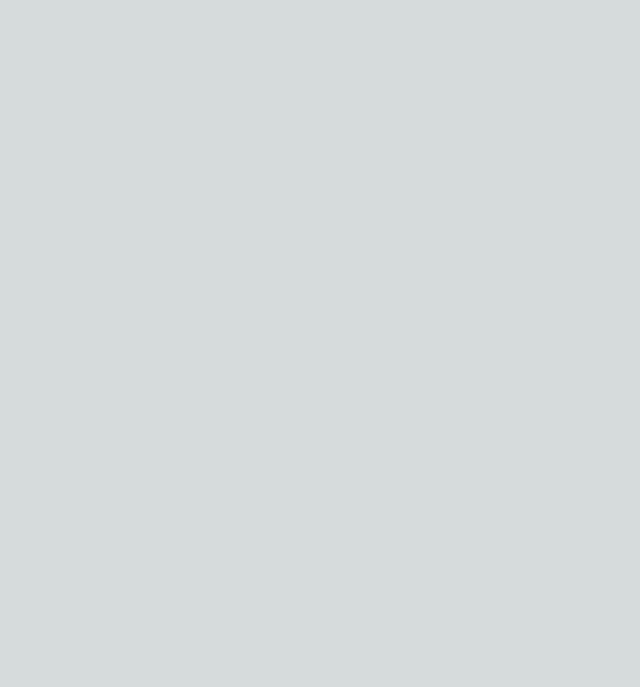
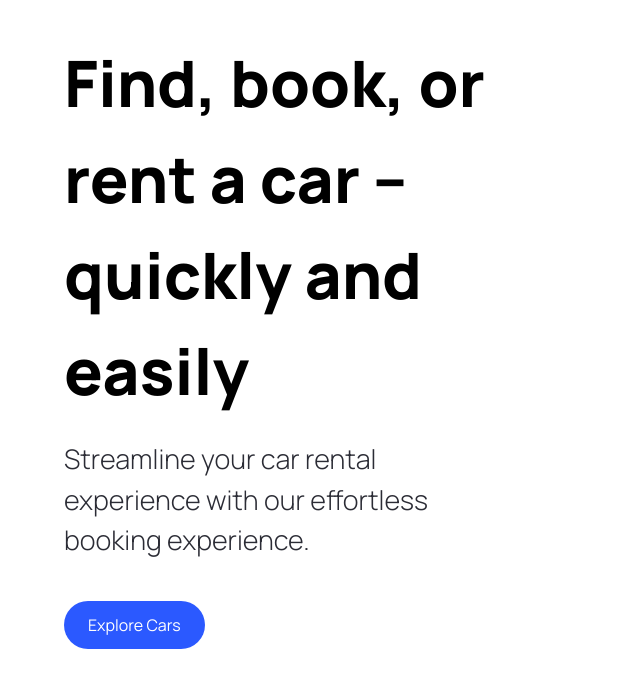
Before and after one commit to locaulker/cars-showcase, a Next.js app: page / in a window 1280 px wide. Shown: the part 109-796 px from the top of the page, without its empty margins (0-640 px from the left). Built offline with nearby package versions, Linux system fonts and the light colour scheme.

Commit message:
started hero section

```diff
--- a/app/globals.css
+++ b/app/globals.css
@@ -1,27 +1,219 @@
+@import url("https://fonts.googleapis.com/css2?family=Manrope:wght@200;300;400;500;600;700;800&display=swap");
+
 @tailwind base;
 @tailwind components;
 @tailwind utilities;
 
-:root {
-  --foreground-rgb: 0, 0, 0;
-  --background-start-rgb: 214, 219, 220;
-  --background-end-rgb: 255, 255, 255;
+* {
+  margin: 0;
+  padding: 0;
+  box-sizing: border-box;
+  font-family: "Manrope", sans-serif;
 }
 
-@media (prefers-color-scheme: dark) {
-  :root {
-    --foreground-rgb: 255, 255, 255;
-    --background-start-rgb: 0, 0, 0;
-    --background-end-rgb: 0, 0, 0;
-  }
+/* START: General styles */
+.max-width {
+  @apply max-w-[1440px] mx-auto;
 }
 
-body {
-  color: rgb(var(--foreground-rgb));
-  background: linear-gradient(
-      to bottom,
-      transparent,
-      rgb(var(--background-end-rgb))
-    )
-    rgb(var(--background-start-rgb));
+.padding-x {
+  @apply sm:px-16 px-6;
 }
+
+.padding-y {
+  @apply py-4;
+}
+
+.flex-center {
+  @apply flex items-center justify-center;
+}
+
+.flex-between {
+  @apply flex justify-between items-center;
+}
+
+.custom-btn {
+  @apply flex flex-row relative justify-center items-center py-3 px-6 outline-none;
+}
+/* END: General styles */
+
+/* START: Hero styles */
+.hero {
+  @apply flex xl:flex-row flex-col gap-5 relative z-0 max-w-[1440px] mx-auto;
+}
+
+.hero__title {
+  @apply 2xl:text-[72px] sm:text-[64px] text-[50px] font-extrabold;
+}
+
+.hero__subtitle {
+  @apply text-[27px] text-black-100 font-light mt-5;
+}
+
+.hero__image-container {
+  @apply xl:flex-[1.5] flex justify-end items-end w-full xl:h-screen;
+}
+
+.hero__image {
+  @apply relative xl:w-full w-[90%] xl:h-full h-[590px] z-0;
+}
+
+.hero__image-overlay {
+  @apply absolute xl:-top-24 xl:-right-1/2 -right-1/4 bg-hero-bg bg-repeat-round -z-10 w-full xl:h-screen h-[590px] overflow-hidden;
+}
+/* END: Hero styles */
+
+/* START: Home styles */
+
+.home__text-container {
+  @apply flex flex-col items-start justify-start gap-y-2.5 text-black-100;
+}
+
+.home__filters {
+  @apply mt-12 w-full flex-between items-center flex-wrap gap-5;
+}
+
+.home__filter-container {
+  @apply flex justify-start flex-wrap items-center gap-2;
+}
+
+.home__cars-wrapper {
+  @apply grid 2xl:grid-cols-4 xl:grid-cols-3 md:grid-cols-2 grid-cols-1 w-full gap-8 pt-14;
+}
+
+.home__error-container {
+  @apply mt-16 flex justify-center items-center flex-col gap-2;
+}
+/* END: Home styles */
+
+/* START: Car Card styles */
+.car-card {
+  @apply flex flex-col p-6 justify-center items-start text-black-100 bg-primary-blue-100 hover:bg-white hover:shadow-md rounded-3xl;
+}
+
+.car-card__content {
+  @apply w-full flex justify-between items-start gap-2;
+}
+
+.car-card__content-title {
+  @apply text-[22px] leading-[26px] font-bold capitalize;
+}
+
+.car-card__price {
+  @apply flex mt-6 text-[32px] leading-[38px] font-extrabold;
+}
+
+.car-card__price-dollar {
+  @apply self-start text-[14px] leading-[17px] font-semibold;
+}
+
+.car-card__price-day {
+  @apply self-end text-[14px] leading-[17px] font-medium;
+}
+
+.car-card__image {
+  @apply relative w-full h-40 my-3 object-contain;
+}
+
+.car-card__icon-container {
+  @apply flex group-hover:invisible w-full justify-between text-grey;
+}
+
+.car-card__icon {
+  @apply flex flex-col justify-center items-center gap-2;
+}
+
+.car-card__icon-text {
+  @apply text-[14px] leading-[17px];
+}
+
+.car-card__btn-container {
+  @apply hidden group-hover:flex absolute bottom-0 w-full z-10;
+}
+/* END: Car Card styles */
+
+/* START: Car Details styles */
+.car-details__dialog-panel {
+  @apply relative w-full max-w-lg max-h-[90vh] overflow-y-auto transform rounded-2xl bg-white p-6 text-left shadow-xl transition-all flex flex-col gap-5;
+}
+
+.car-details__close-btn {
+  @apply absolute top-2 right-2 z-10 w-fit p-2 bg-primary-blue-100 rounded-full;
+}
+
+.car-details__main-image {
+  @apply relative w-full h-40 bg-pattern bg-cover bg-center rounded-lg;
+}
+/* END: Car Details styles */
+
+/* START: Custom Filter styles */
+.custom-filter__btn {
+  @apply relative w-full min-w-[127px] flex justify-between items-center cursor-default rounded-lg bg-white py-2 px-3 text-left shadow-md sm:text-sm border;
+}
+
+.custom-filter__options {
+  @apply absolute mt-1 max-h-60 w-full overflow-auto rounded-md bg-white py-1 text-base shadow-lg ring-1 ring-black ring-opacity-5 focus:outline-none sm:text-sm;
+}
+/* END: Custom Filter styles */
+
+/* START: Footer styles */
+.footer {
+  @apply flex flex-col text-black-100  mt-5 border-t border-gray-100;
+}
+
+.footer__links-container {
+  @apply flex max-md:flex-col flex-wrap justify-between gap-5 sm:px-16 px-6 py-10;
+}
+
+.footer__rights {
+  @apply flex flex-col justify-start items-start gap-6;
+}
+
+.footer__links {
+  @apply flex-1 w-full flex md:justify-end flex-wrap max-md:mt-10 gap-20;
+}
+
+.footer__link {
+  @apply flex flex-col gap-6 text-base min-w-[170px];
+}
+
+.footer__copyrights {
+  @apply flex justify-between items-center flex-wrap mt-10 border-t border-gray-100 sm:px-16 px-6 py-10;
+}
+
+.footer__copyrights-link {
+  @apply flex-1 flex sm:justify-end justify-center max-sm:mt-4 gap-10;
+}
+/* END: Footer styles */
+
+/* START: searchbar styles */
+.searchbar {
+  @apply flex items-center justify-start max-sm:flex-col w-full relative max-sm:gap-4 max-w-3xl;
+}
+
+.searchbar__item {
+  @apply flex-1 max-sm:w-full flex justify-start items-center relative;
+}
+
+.searchbar__input {
+  @apply w-full h-[48px] pl-12 p-4 bg-light-white rounded-r-full max-sm:rounded-full outline-none cursor-pointer text-sm;
+}
+/* END: searchbar styles */
+
+/* START: search manufacturer styles */
+.search-manufacturer {
+  @apply flex-1 max-sm:w-full flex justify-start items-center;
+}
+
+.search-manufacturer__input {
+  @apply w-full h-[48px] pl-12 p-4 rounded-l-full max-sm:rounded-full bg-light-white outline-none cursor-pointer text-sm;
+}
+
+.search-manufacturer__options {
+  @apply absolute mt-1 max-h-60 w-full overflow-auto rounded-md bg-white py-1 text-base shadow-lg ring-1 ring-black ring-opacity-5 focus:outline-none sm:text-sm;
+}
+
+.search-manufacturer__option {
+  @apply cursor-default select-none py-2 pl-10 pr-4;
+}
+/* END: search manufacturer styles */
--- a/app/page.tsx
+++ b/app/page.tsx
@@ -1,5 +1,10 @@
 import Image from "next/image"
+import { Hero } from "@/components"
 
 export default function Home() {
-  return <main className=""></main>
+  return (
+    <main className="overflow-hidden">
+      <Hero />
+    </main>
+  )
 }
--- /dev/null
+++ b/components/CustomButton.tsx
@@ -0,0 +1,23 @@
+"use client"
+import Image from "next/image"
+import { CustomButtonProps } from "@/types"
+
+const CustomButton = ({
+  title,
+  containerStyles,
+  handleClick
+}: CustomButtonProps) => {
+  return (
+    <button
+      disabled={false}
+      type={"button"}
+      className={`custom-btn ${containerStyles}`}
+      onClick={() => {
+        handleClick
+      }}
+    >
+      <span className={`flex-1`}>{title}</span>
+    </button>
+  )
+}
+export default CustomButton
--- /dev/null
+++ b/components/Hero.tsx
@@ -0,0 +1,32 @@
+"use client"
+
+import Image from "next/image"
+import CustomButton from "./CustomButton"
+
+const Hero = () => {
+  const handleScroll = () => {}
+  return (
+    <div className="hero">
+      <div className="flex-1 pt-36 padding-x">
+        <h2 className="hero__title">
+          Find, book, or rent a car --quickly and easily
+        </h2>
+
+        <p className="hero__subtitle">
+          Streamline your car rental experience with our effortless booking
+          experience.
+        </p>
+
+        <CustomButton
+          title="Explore Cars"
+          containerStyles="bg-primary-blue text-white rounded-full mt-10"
+          handleClick={handleScroll}
+        />
+      </div>
+      <div className="hero__image-container">
+        <div className="hero__image">{/* <Image src="" /> */}</div>
+      </div>
+    </div>
+  )
+}
+export default Hero
--- /dev/null
+++ b/components/index.ts
@@ -0,0 +1,4 @@
+import Hero from "./Hero"
+import CustomButton from "./CustomButton"
+
+export { CustomButton, Hero }
--- a/tailwind.config.ts
+++ b/tailwind.config.ts
@@ -1,20 +1,34 @@
-import type { Config } from 'tailwindcss'
-
-const config: Config = {
+/** @type {import('tailwindcss').Config} */
+module.exports = {
   content: [
-    './pages/**/*.{js,ts,jsx,tsx,mdx}',
-    './components/**/*.{js,ts,jsx,tsx,mdx}',
-    './app/**/*.{js,ts,jsx,tsx,mdx}',
+    "./pages/**/*.{js,ts,jsx,tsx,mdx}",
+    "./components/**/*.{js,ts,jsx,tsx,mdx}",
+    "./app/**/*.{js,ts,jsx,tsx,mdx}"
   ],
+  mode: "jit",
   theme: {
     extend: {
+      fontFamily: {
+        inter: ["Inter", "sans-serif"]
+      },
+      colors: {
+        "black-100": "#2B2C35",
+        "primary-blue": {
+          DEFAULT: "#2B59FF",
+          100: "#F5F8FF"
+        },
+        "secondary-orange": "#f79761",
+        "light-white": {
+          DEFAULT: "rgba(59,60,152,0.03)",
+          100: "rgba(59,60,152,0.02)"
+        },
+        grey: "#747A88"
+      },
       backgroundImage: {
-        'gradient-radial': 'radial-gradient(var(--tw-gradient-stops))',
-        'gradient-conic':
-          'conic-gradient(from 180deg at 50% 50%, var(--tw-gradient-stops))',
-      },
-    },
+        pattern: "url('/pattern.png')",
+        "hero-bg": "url('/hero-bg.png')"
+      }
+    }
   },
-  plugins: [],
+  plugins: []
 }
-export default config
--- /dev/null
+++ b/types/index.ts
@@ -0,0 +1,7 @@
+import { MouseEventHandler } from "react"
+
+export interface CustomButtonProps {
+  title: string
+  containerStyles?: string
+  handleClick?: MouseEventHandler<HTMLButtonElement>
+}
```
